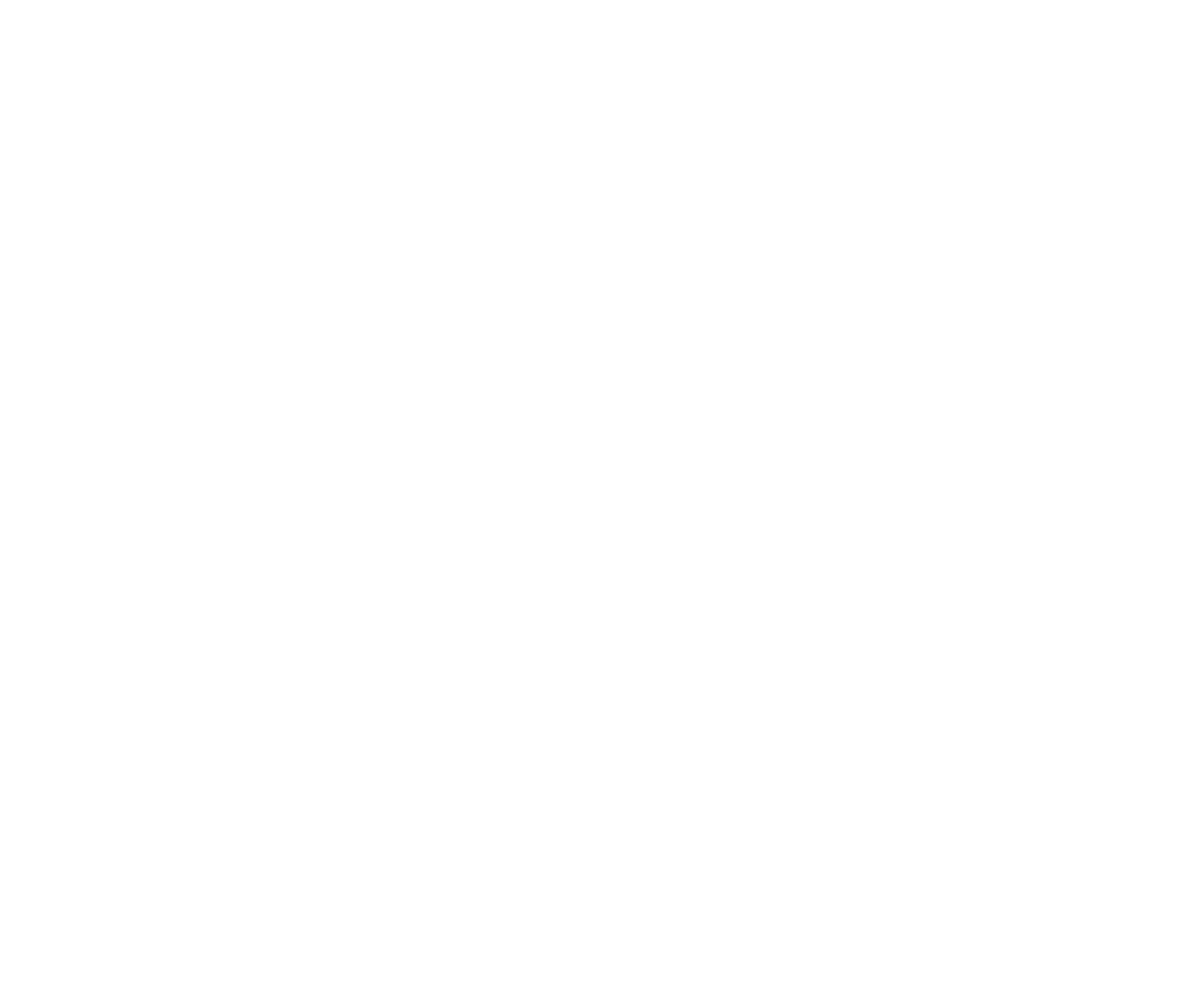
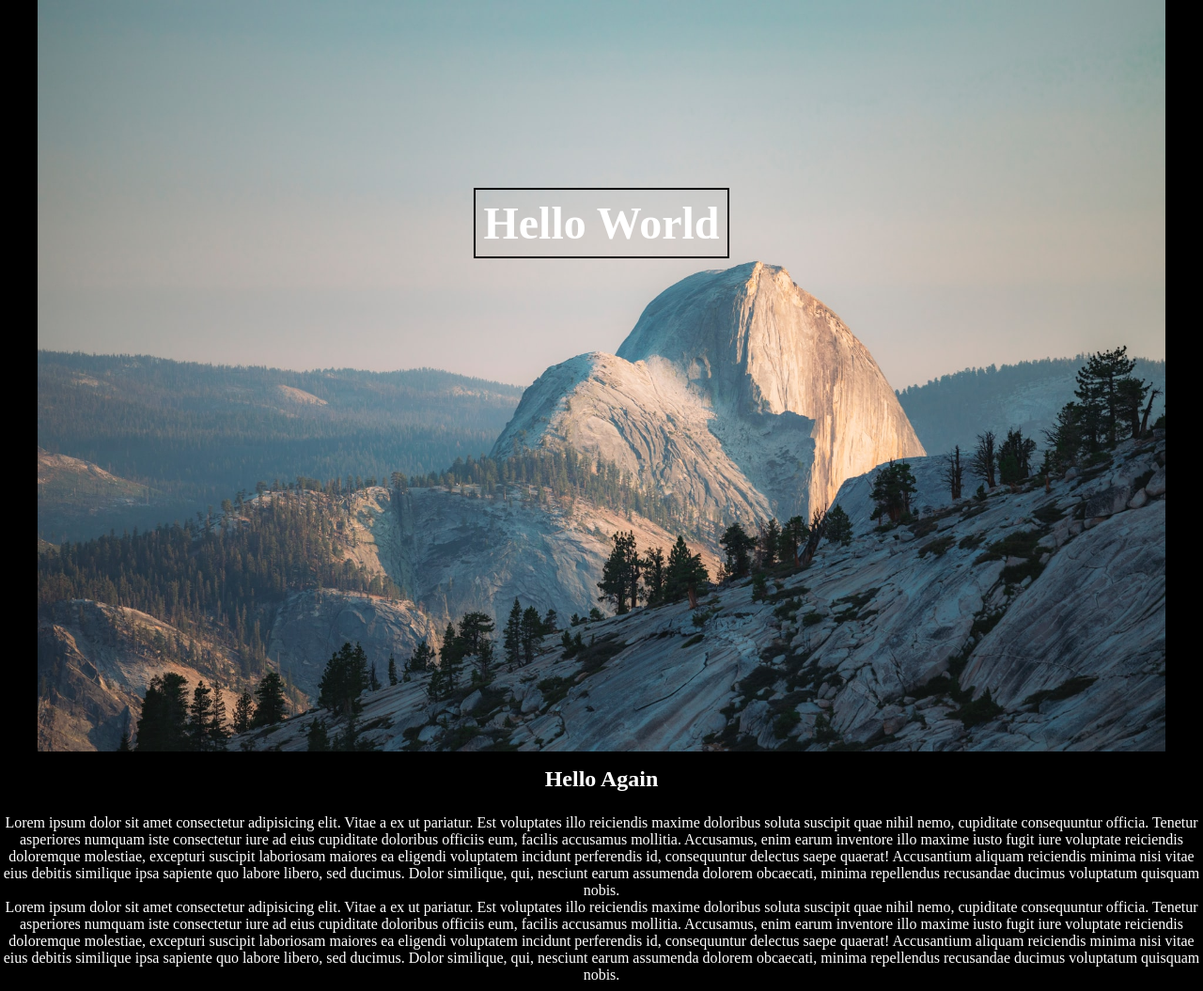
Before and after one commit to SouhailBlmn/GSAP-Training, a plain HTML site: page index.html in a window 1280 px wide. Shown: the whole page at 94% size. Before the commit the page ends 800 px from the top, so only its background shows below. Drawn offline with nearby package versions, Linux system fonts and the light colour scheme; files that its build step writes are made by us from their sources.

Commit message:
GSAP Simple scroll animation with scrollTrigger

```diff
--- a/SASS/_global.scss
+++ b/SASS/_global.scss
@@ -0,0 +1,6 @@
+*{
+    padding: 0;
+    margin: 0;
+    box-sizing: border-box;
+    font-family: 'Poppins';
+}
--- a/SASS/style.scss
+++ b/SASS/style.scss
@@ -0,0 +1,50 @@
+@import "_global";
+
+
+.pic{
+    height: 100vh;
+    display: flex;
+    flex-direction: column;
+    align-items: center;
+    background-color: black;
+
+    .img{
+        width: 100vw;
+        height: 100vh;
+        display: flex;
+        align-items: center;
+        justify-content: center;
+
+
+    }
+    img{
+        height: 100vh;
+        width: auto
+    }
+
+    h3{
+        font-size: 3rem;
+        color: white;
+        border: 2px solid black;
+        padding: .5rem;
+        position: absolute;
+        top: 200px;
+    }
+
+}
+
+.content{
+    background-color: black;
+    color: white;
+    display: flex;
+    flex-direction: column;
+    align-items: center;
+
+    h2{
+        margin: 1rem 0;
+    }
+    p{
+        text-align: center;
+        margin: .5rem .2rem;
+    }
+}
--- a/app.js
+++ b/app.js
@@ -0,0 +1,24 @@
+const Img = document.querySelector('img');
+const Header_Title=document.querySelector('.pic h3');
+
+const Content_Header = document.querySelector('.content h2');
+const Content_text = document.querySelector('.content p');
+
+
+
+gsap.to(Img,{
+    y:100,
+    scrollTrigger:{
+        trigger:'pic',
+        scrub:true
+    }
+})
+
+
+gsap.to(Header_Title,{
+    y:250,
+    scrollTrigger:{
+        trigger:'pic',
+        scrub:true
+    }
+})
--- a/index.html
+++ b/index.html
@@ -1,5 +1,6 @@
 <!DOCTYPE html>
 <html lang="en">
+
 <head>
     <meta charset="UTF-8">
     <meta http-equiv="X-UA-Compatible" content="IE=edge">
@@ -7,13 +8,47 @@
     <link rel="stylesheet" href="style.css">
     <title>GSAP Project-2</title>
 </head>
+
 <body>
 
 
+    <div class="pic">
+        <div class="img">
 
+        </div>
+        <img src="./dawson-mccormick-BIMFgSyf1oc-unsplash.jpg" alt="">
+        <h3>Hello World</h3>
 
+    </div>
 
+    <div class="content">
+        <h2 class="content-title">
+            Hello Again
+        </h2>
 
+        <p class="content-text">
+            Lorem ipsum dolor sit amet consectetur adipisicing elit. Vitae a ex ut pariatur. Est voluptates illo
+            reiciendis maxime doloribus soluta suscipit quae nihil nemo, cupiditate consequuntur officia. Tenetur
+            asperiores numquam iste consectetur iure ad eius cupiditate doloribus officiis eum, facilis accusamus
+            mollitia. Accusamus, enim earum inventore illo maxime iusto fugit iure voluptate reiciendis doloremque
+            molestiae, excepturi suscipit laboriosam maiores ea eligendi voluptatem incidunt perferendis id,
+            consequuntur delectus saepe quaerat! Accusantium aliquam reiciendis minima nisi vitae eius debitis similique
+            ipsa sapiente quo labore libero, sed ducimus. Dolor similique, qui, nesciunt earum assumenda dolorem
+            obcaecati, minima repellendus recusandae ducimus voluptatum quisquam nobis.<br>
+            Lorem ipsum dolor sit amet consectetur adipisicing elit. Vitae a ex ut pariatur. Est voluptates illo
+            reiciendis maxime doloribus soluta suscipit quae nihil nemo, cupiditate consequuntur officia. Tenetur
+            asperiores numquam iste consectetur iure ad eius cupiditate doloribus officiis eum, facilis accusamus
+            mollitia. Accusamus, enim earum inventore illo maxime iusto fugit iure voluptate reiciendis doloremque
+            molestiae, excepturi suscipit laboriosam maiores ea eligendi voluptatem incidunt perferendis id,
+            consequuntur delectus saepe quaerat! Accusantium aliquam reiciendis minima nisi vitae eius debitis similique
+            ipsa sapiente quo labore libero, sed ducimus. Dolor similique, qui, nesciunt earum assumenda dolorem
+            obcaecati, minima repellendus recusandae ducimus voluptatum quisquam nobis.
+        </p>
+    </div>
+
+    <script src="https://cdnjs.cloudflare.com/ajax/libs/gsap/3.7.1/gsap.min.js"></script>
+    <script src="https://cdnjs.cloudflare.com/ajax/libs/gsap/3.7.1/ScrollTrigger.min.js"></script>
     <script src="./app.js"></script>
 </body>
+
 </html>
```
Also changed, not shown: SASS/_variables.scss (deleted), dawson-mccormick-BIMFgSyf1oc-unsplash.jpg (added), style.css (added), style.min.css (added).
